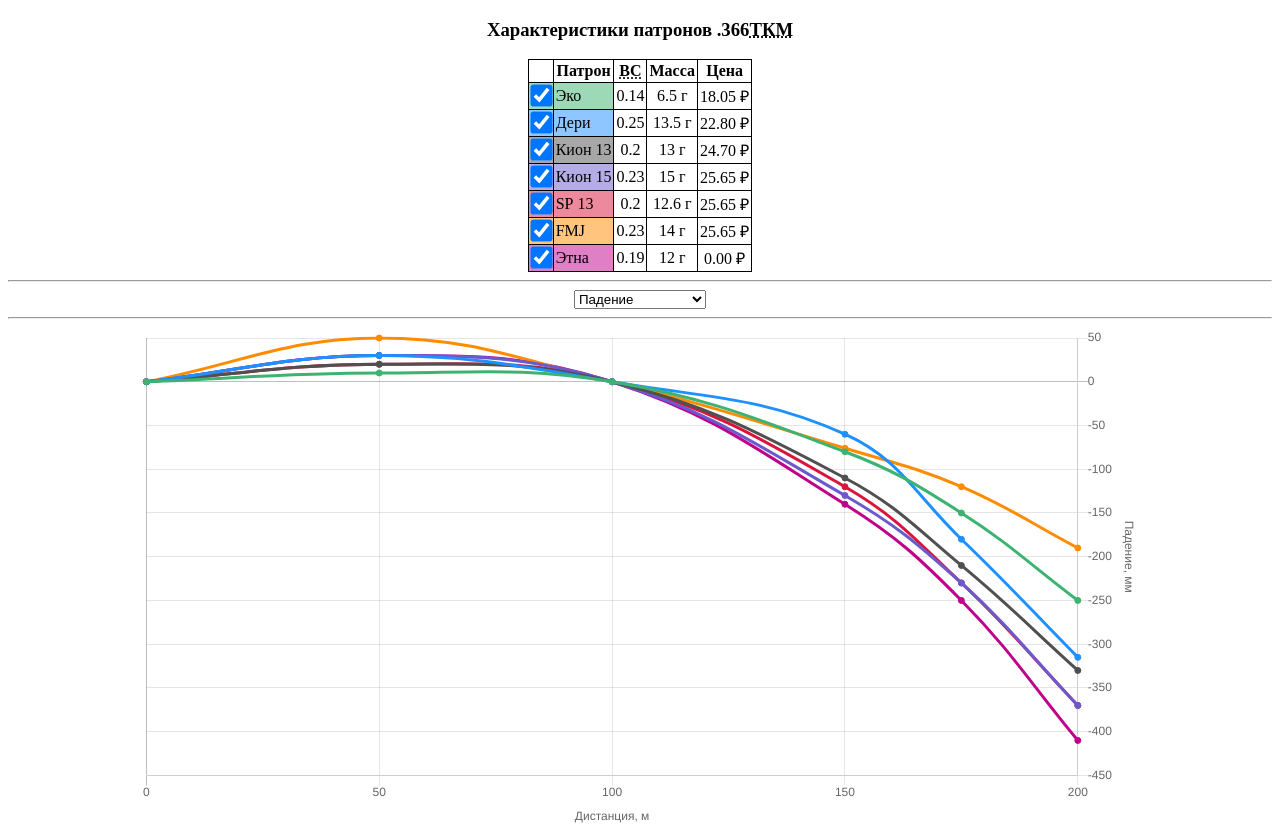
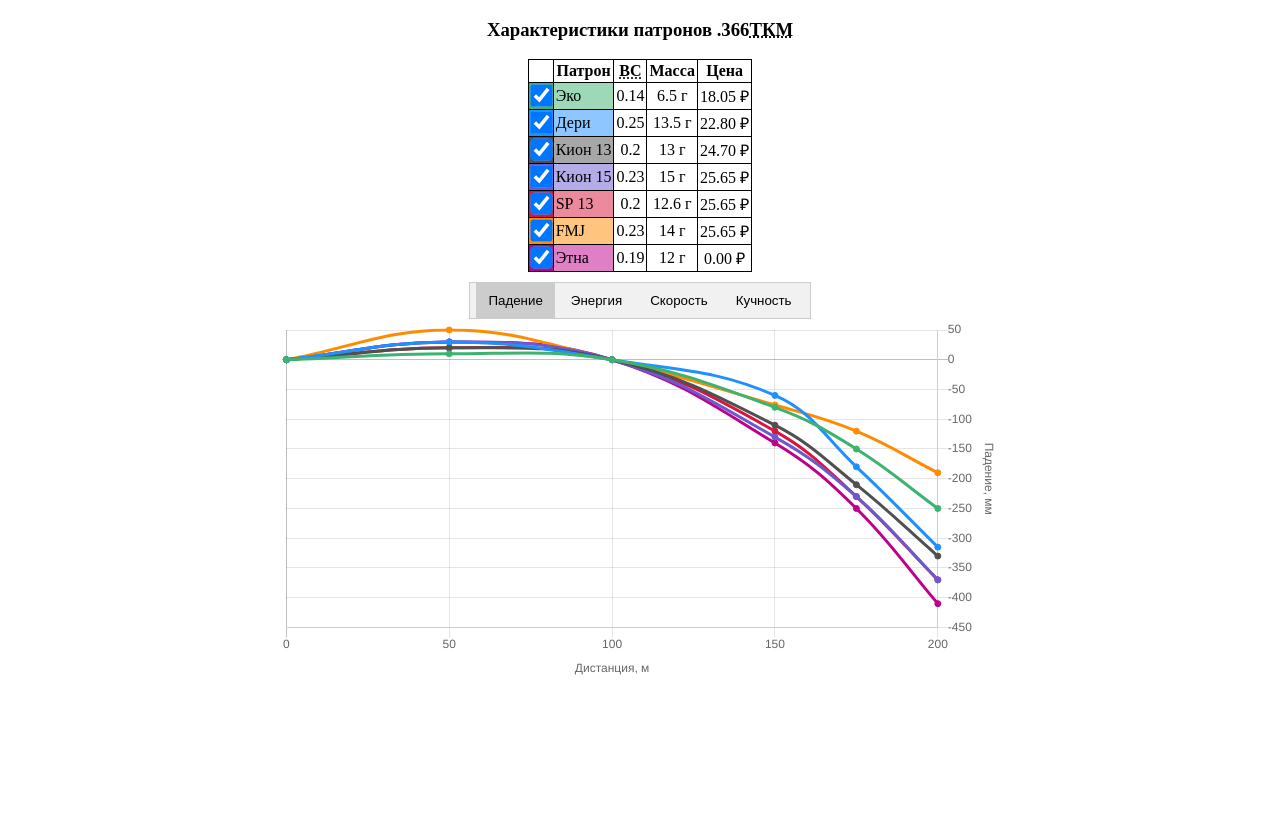
Before and after one commit to eugenezastrogin/ballistgraph, a plain HTML site: page index.html in a window 1280 px wide. After the commit the page ends 800 px from the top, so only its background shows below. Drawn offline with nearby package versions, Linux system fonts and the light colour scheme.

Commit message:
Dropdown change to tabs, checkboxes work for spread data

```diff
--- a/app.js
+++ b/app.js
@@ -47,7 +47,8 @@ var graphdata0 = [];
 var graphdata1 = [];
 var graphdata2 = [];
 var visibilityArr = [];
-
+var spreaddata = [{data: [], backgroundColor: []}];
+var labeld = [];
 
 function moaSpread(spread) { return ((3.438 * spread) / 100).toFixed(1); }
 
@@ -159,16 +160,10 @@ function drop() {
     window.mchart.aspectRatio = 1;
 }
 
+
+
+
 function spread() {
-
-    var spreaddata = [{data: [], backgroundColor: []}];
-    var labeld = [];
-    for (var key in tkm366) {
-        spreaddata[0].data.push(tkm366[key].spread / 2);
-        spreaddata[0].backgroundColor.push(colors[key].replace(/1\)$/, "0.6)"));
-        labeld.push(key)
-    }
-
     var config = {
         data: {
             datasets: spreaddata,
@@ -212,7 +207,7 @@ function spread() {
             }
         }
     };
-    var ctx = document.getElementById('ballChart');
+    var ctx = document.getElementById('spreadChart');
     window.myPolarArea = Chart.PolarArea(ctx, config);
     window.myPolarArea.aspectRatio = 1;
 }
@@ -234,7 +229,7 @@ function tablegen() {
         var cell4 = currow.insertCell(3);
         cell4.innerHTML = (tkm366[key].price * 0.95).toFixed(2) +'&nbsp₽';
         var cell0 = currow.insertCell(0);
-        cell0.style.backgroundColor = colors[key].replace(/1\)$/, "0.5)");
+        cell0.style.backgroundColor = colors[key];
 
         const chkbx = document.createElement('input');
         chkbx.type = 'checkbox';
@@ -248,13 +243,30 @@ function tablegen() {
 }
 
 function updateVisibility() {
+    //visibility for dropChart
     for (var i = 0; i < visibilityArr.length; i++) {
         window.mchart.data.datasets[i].hidden = visibilityArr[i];
     }
     window.mchart.update();
+
+    //visibility for spreadChart
+    spreaddata[0].data = [];
+    spreaddata[0].backgroundColor = [];
+    labeld = [];
+    var i = 0;
+    for (var key in tkm366) {
+        if (visibilityArr[i] == 0) {
+            spreaddata[0].data.push(tkm366[key].spread / 2);
+            spreaddata[0].backgroundColor.push(colors[key].replace(/1\)$/, "0.6)"));
+            labeld.push(key);
+        }
+        i++;
+    }
+    if (window.myPolarArea) { window.myPolarArea.data.labels = labeld; window.myPolarArea.update(); }
 }
 
 function checkupdate(bullet) {
+    //function to get number of called bullet in dataset
     var i = function() {
         for (var i = 0; i < window.mchart.data.datasets.length; i++) {
             if (window.mchart.data.datasets[i].label == bullet) { return i; }
@@ -270,16 +282,11 @@ function checkupdate(bullet) {
     updateVisibility();
 }
 
-function menuchange() {
-    var e = document.getElementById("graphtype");
-    var choice = e.options[e.selectedIndex].value;
-
+function tabchange(choice) {
+    setActive(choice);
     if (choice != 'spread') {
-        if (window.myPolarArea) {
-        window.myPolarArea.destroy();
-        window.mchart.destroy();
-        drop();
-        }
+        document.getElementById('spreadChart').style.display = "none";
+        document.getElementById('ballChart').style.display = "initial";
 
         switch (choice) {
             case 'speed':
@@ -292,27 +299,31 @@ function menuchange() {
                 break;
             case 'drop':
                 window.mchart.data.datasets = graphdata0;
-                window.mchart.options.scales.yAxes[0].scaleLabel.labelString = 'Падение, мм';
+                window.mchart.options.scales.yAxes[0].scaleLabel.labelString = 'Кучность, мм';
                 break;
         }
-        updateVisibility();
 
     }
     else if (choice == 'spread') {
-        if (window.mchart) {
-        window.mchart.destroy();
-        spread();
-        }
+        if (!window.myPolarArea) { spread(); }
+        document.getElementById('ballChart').style.display = "none";
+        document.getElementById('spreadChart').style.display = "initial";
     }
+    updateVisibility();
 }
 
+function setActive(name) {
+    var tablinks = document.getElementsByClassName("tablinks");
+    for (var i = 0; i < tablinks.length; i++) {
+        tablinks[i].className = tablinks[i].className.replace(" active", "");
+    }
+    document.getElementById(name).className += " active";
+}
 
 window.onload = function() {
-    if (window.myPolarArea) { window.myPolarArea.destroy(); }
-    if (window.mchart) { window.mchart.destroy(); }
-    document.getElementById('graphtype').selectedIndex=1;
+    document.getElementById('spreadChart').style.display = "none";
+    setActive('drop');
     tablegen();
     initdata();
     drop();
-    updateVisibility();
 };
--- a/index.html
+++ b/index.html
@@ -26,19 +26,15 @@
         </tr>
     </table>
     </div>
-    <hr />
-    <div id='dropdown'>
-        <select id="graphtype" onchange="menuchange()">
-            <option disabled value="">Выберите график</option>
-            <option value="drop" selected>Падение</option>
-            <option value="energy">Энергия</option>
-            <option value="speed">Скорость</option>
-            <option value="spread">Кучность</option>
-        </select>
+    <div class='tab'>
+        <button class="tablinks" id="drop" onclick="tabchange(this.id)">Падение</button>
+        <button class="tablinks" id="energy" onclick="tabchange(this.id)">Энергия</button>
+        <button class="tablinks" id="speed" onclick="tabchange(this.id)">Скорость</button>
+        <button class="tablinks" id="spread" onclick="tabchange(this.id)">Кучность</button>
     </div>
-    <hr />
     <div id="canvas-holder">
-        <canvas id="ballChart" ></canvas>
+        <canvas id="ballChart"></canvas>
+        <canvas id="spreadChart"></canvas>
     </div>
 </body>
 
--- a/style.css
+++ b/style.css
@@ -10,13 +10,35 @@ table, th, td {
     border: 1px solid black;
     border-collapse: collapse;
     padding: 2px;
+    margin-bottom: 10px;
 }
 tr:hover {background-color:#f5f5f5;}
-#dropdown { text-align: center; }
+.tab {
+    overflow: hidden;
+    border: 1px solid #ccc;
+    background-color: #f1f1f1;
+    text-align: center;
+    margin: auto;
+    width: 340px;
+}
+.tab button {
+    background-color: inherit;
+    border: none;
+    outline: none;
+    cursor: pointer;
+    padding: 10px 12px;
+    transition: 0.3s;
+}
+.tab button:hover {
+    background-color: #ddd;
+}
+.tab button.active {
+    background-color: #ccc;
+}
 #canvas-holder {
     border: solid white 1px;
     margin: 0 auto;
-    max-width: 1000px;
+    max-width: 720px;
     width: 95vw;
 }
 input[type=checkbox]
```
